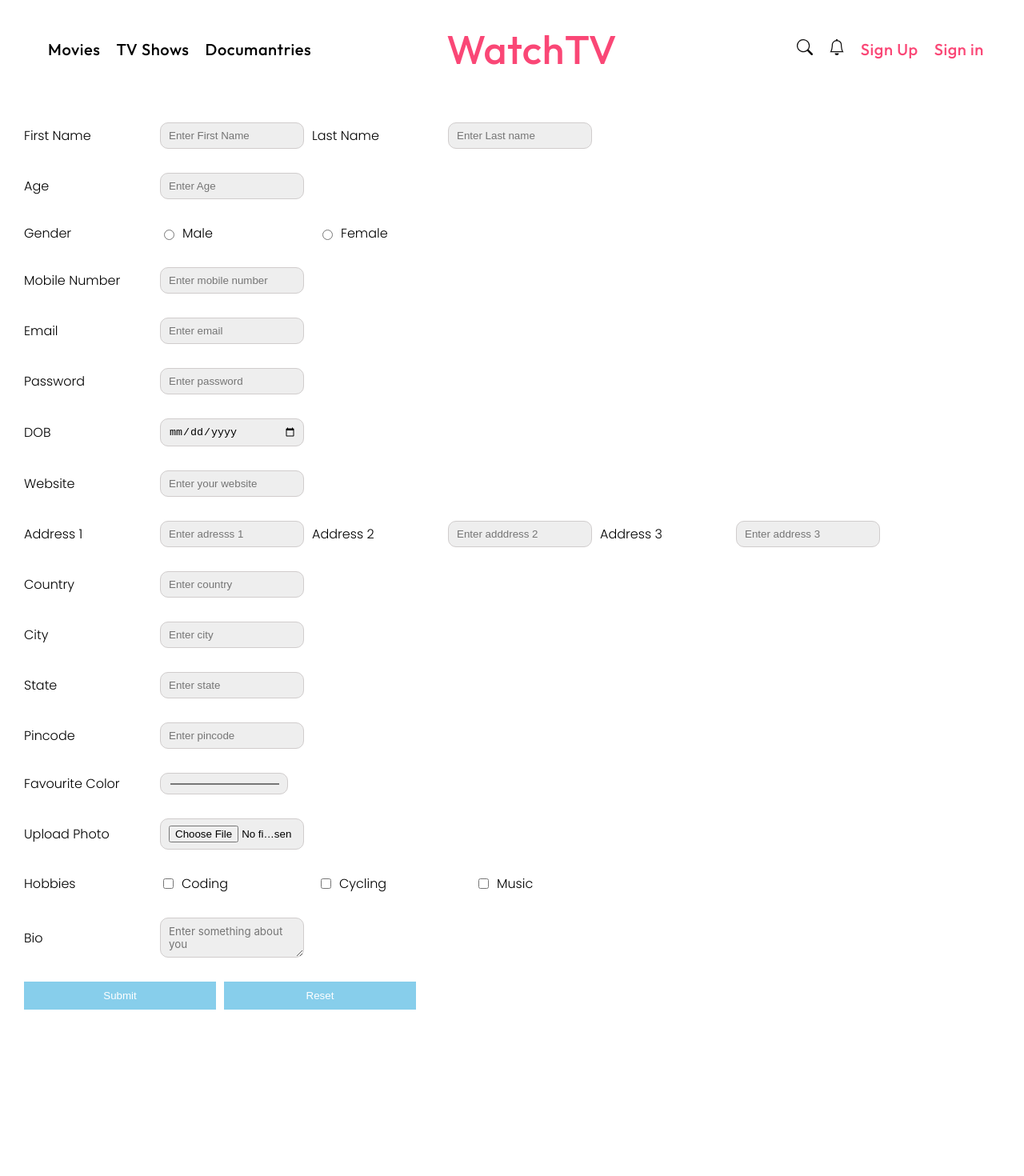
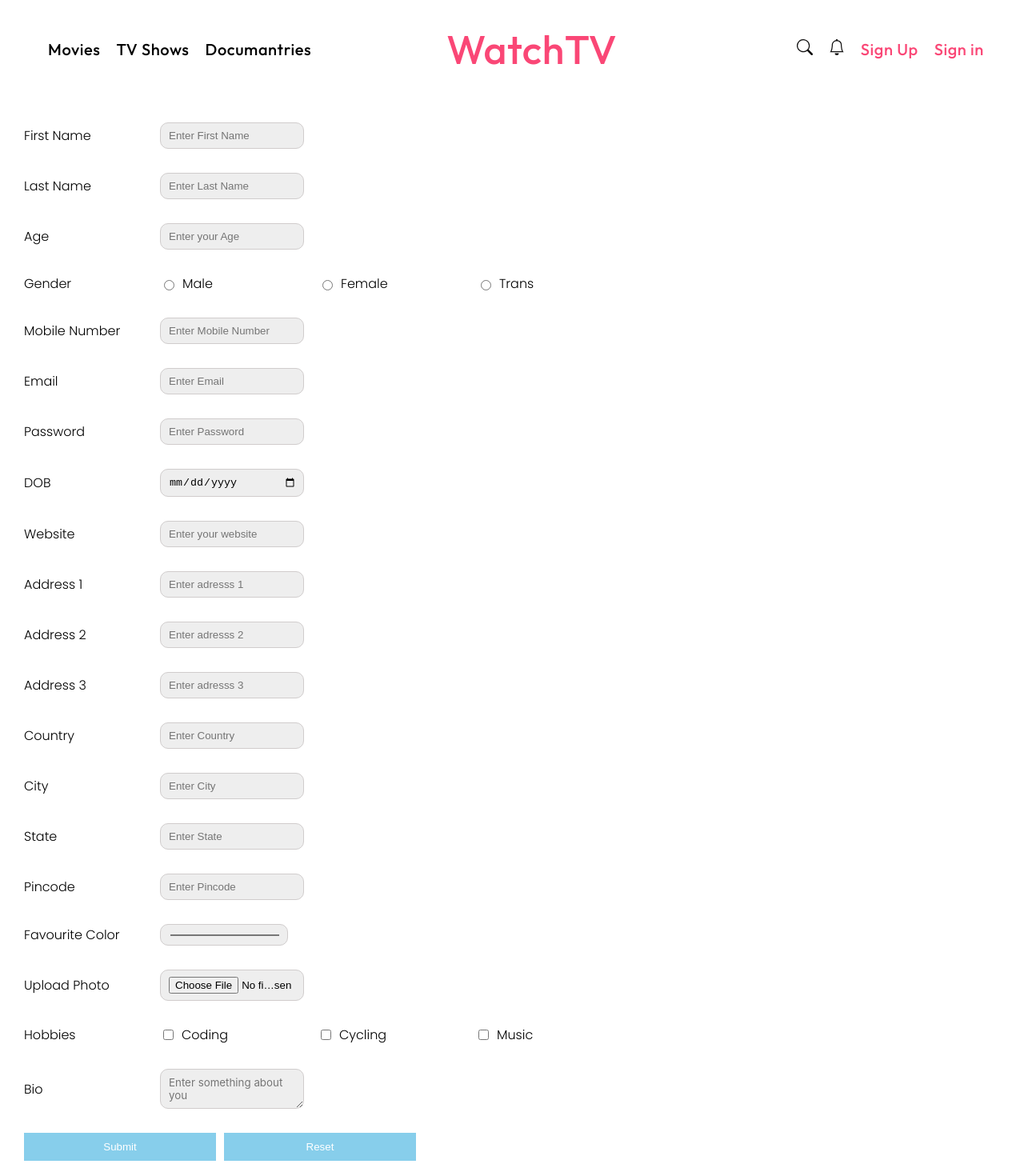
Before and after one commit to shailgautam4ever/star-network-ui, a React (Create React App) app: page /form in a window 1280 px wide. Shown: the top 1470 px of the page at 80% size. Before the commit the page ends 1292 px from the top, so only its background shows below. Built offline with nearby package versions, Linux system fonts and the light colour scheme.

Commit message:
implemented custom input component

```diff
--- a/src/pages/SignUp.jsx
+++ b/src/pages/SignUp.jsx
@@ -1,5 +1,5 @@
 import React, { useContext } from 'react';
-import { Button, Checkbox, Form, Input, Upload } from 'antd';
+import { Button, Checkbox, Form, Input } from 'antd';
 import { FormContainer } from '../StyledComponent';
 import { useLocation } from 'react-router';
 import axios from 'axios';
--- a/src/pages/SignUpForm.jsx
+++ b/src/pages/SignUpForm.jsx
@@ -1,118 +1,62 @@
+import { Input } from "../components/Input"
 import { FormContainer, ItemWrapper } from "../styled/FormStyle"
 
 export const SignUpForm = ()=>{
+
+  // const formData = [
+  //   {
+  //     label:"First Name",
+  //     placeholder: "Enter First Name",
+  //     id: "first"
+  //   },
+  //   {
+  //     label:"Last Name",
+  //     placeholder: "Enter Last Name",
+  //     id: "last"
+  //   }
+  // ]
   return(
-    <>
     <FormContainer>
-      <ItemWrapper>
-      <label for='first'>First Name</label>
-      <input type='text' placeholder="Enter First Name" id='first'/>
-      <label>Last Name</label>
-      <input type="text" placeholder="Enter Last name"/>
-      </ItemWrapper>
-      <ItemWrapper>
-        <label>Age</label>
-        <input type="number" placeholder="Enter Age"></input>
-      </ItemWrapper>
-      <ItemWrapper>
-        <label>Gender</label>
-        <input type="radio" id='male' name='gender'/>
-        <label for='male'>Male</label>
-        <input type="radio" name="gender" id="female" />
-        <label for='female'>Female</label>
-      </ItemWrapper>
-      <ItemWrapper>
-        <label>Mobile Number</label>
-        <input placeholder="Enter mobile number" type="tel" />
-      </ItemWrapper>
-      <ItemWrapper>
-        <label>Email</label>
-        <input placeholder="Enter email" type="email" />
-      </ItemWrapper>
-      <ItemWrapper>
-        <label>Password</label>
-        <input placeholder="Enter password" type="password" />
-      </ItemWrapper>
-      <ItemWrapper>
-        <label>DOB</label>
-        <input placeholder="Enter date of birth" type="date" />
-      </ItemWrapper>
-      <ItemWrapper>
-        <label>Website</label>
-        <input placeholder="Enter your website" type="url" />
-      </ItemWrapper>
-      <ItemWrapper>
-        <label>Address 1</label>
-        <input placeholder="Enter adresss 1" type="text" />
-        <label>Address 2</label>
-        <input placeholder="Enter adddress 2" type="text" />
-        <label>Address 3</label>
-        <input placeholder="Enter address 3" type="text" />
-      </ItemWrapper>
-      <ItemWrapper>
-        <label for='country'>Country</label>
-        <input placeholder="Enter country" list="Country" id='country'/>
-        <datalist id="Country">
-          <option value='India'></option>
-          <option value='Australia'></option>
-          <option value='New Zealand'></option>
-          <option value='America'></option>
-          <option value='Ukraine'></option>
-          <option value='Portugal'></option>
-        </datalist>
-      </ItemWrapper>
-      <ItemWrapper>
-        <label for='city'>City</label>
-        <input placeholder="Enter city" list="City" id='city'/>
-        <datalist id="City">
-          <option value='Noida'></option>
-          <option value='Greater Noida'></option>
-          <option value='Bareilly'></option>
-          <option value='Rudrapur'></option>
-          <option value='Bulandshahr'></option>
-          <option value='Delhi'></option>
-        </datalist>
-      </ItemWrapper>
-      <ItemWrapper>
-        <label for='state'>State</label>
-        <input placeholder="Enter state" list="State" id='state'/>
-        <datalist id="State">
-          <option value='Jammu'></option>
-          <option value='Himanchal Pradesh'></option>
-          <option value='Uttar Pradesh'></option>
-          <option value='Uttarakhand'></option>
-        </datalist>
-      </ItemWrapper>
-      <ItemWrapper>
-        <label>Pincode</label>
-        <input placeholder="Enter pincode" type="number" />
-      </ItemWrapper>
-      <ItemWrapper>
-        <label>Favourite Color</label>
-        <input type="color" />
-      </ItemWrapper>
-      <ItemWrapper>
-        <label>Upload Photo</label>
-        <input type='file' accept="image/*" />
-      </ItemWrapper>
-      <ItemWrapper>
-        <label>Hobbies</label>
-        <input placeholder="Enter hobbies" type="checkbox" value='coding' id='coding' name='coding'/>
-        <label for='coding'>Coding</label>
-        <input placeholder="Enter" type="checkbox" value='cycling' id='cycling' name='cycling'/>
-        <label for='cycling'>Cycling</label>
-        <input placeholder="Enter" type="checkbox" value='music' id='music' name='music'/>
-        <label for='music'>Music</label>
-      </ItemWrapper>
-      <ItemWrapper>
-        <label>Bio</label>
-        <textarea placeholder="Enter something about you" type="text" />
-      </ItemWrapper>
+      <Input labelValue="First Name" type="text" placeholder="Enter First Name" id="first"/>
+      <Input labelValue="Last Name" type="text" placeholder="Enter Last Name" id="last"/>
+
+      <Input labelValue="Age" type="number" placeholder="Enter your Age" id="age"/>
+
+      <Input labelValue="Gender" type="radio" options={["Male","Female","Trans"]}/>
+
+
+      <Input labelValue="Mobile Number" type="tel" placeholder="Enter Mobile Number" id="mobile"/>
+
+      <Input labelValue="Email" type="email" placeholder="Enter Email" id="email"/>
+
+      <Input labelValue="Password" type="password" placeholder="Enter Password" id="password"/>
+
+      <Input labelValue="DOB" type="date" placeholder="Enter date of birth" id="dob"/>
+
+      <Input labelValue="Website" type="url" placeholder="Enter your website" id="website"/>
+
+      <Input labelValue="Address 1" type="text" placeholder="Enter adresss 1" id="add1"/>
+      <Input labelValue="Address 2" type="text" placeholder="Enter adresss 2" id="add2"/>
+      <Input labelValue="Address 3" type="text" placeholder="Enter adresss 3" id="add3"/>
+      <Input labelValue="Country" placeholder="Enter Country" id="country" list="Country" options={['India','Australia', 'New Zealand', 'USA', 'Ukraine', 'Portugal']}/>
+
+      <Input labelValue="City" placeholder="Enter City" id="city" list="City" options={['Noida','Greater Noida', 'Bareilly', 'Rudrapur', 'Bulandshahr', 'Delhi']}/>
+
+      <Input labelValue="State" placeholder="Enter State" id="state" list="State" options={['Noida', 'Jammu', 'Himanchal Pradesh', 'Uttar Pradesh', 'Uttarakhand']}/>
+
+      <Input labelValue="Pincode" type="number" placeholder="Enter Pincode" id="pincode"/>
+
+      <Input labelValue="Favourite Color" type="color" id="favColor"/>
+
+      <Input labelValue="Upload Photo" type="file" accept="image/*" />
+
+      <Input labelValue="Hobbies" type="checkbox" options={["Coding","Cycling","Music"]}/>
+
+      <Input labelValue="Bio" textArea={true} placeholder="Enter something about you"/>
       <ItemWrapper>
       <button type="submit">Submit</button>
       <button type="reset">Reset</button>
       </ItemWrapper>
     </FormContainer>
-    </>
   )
 }
```
